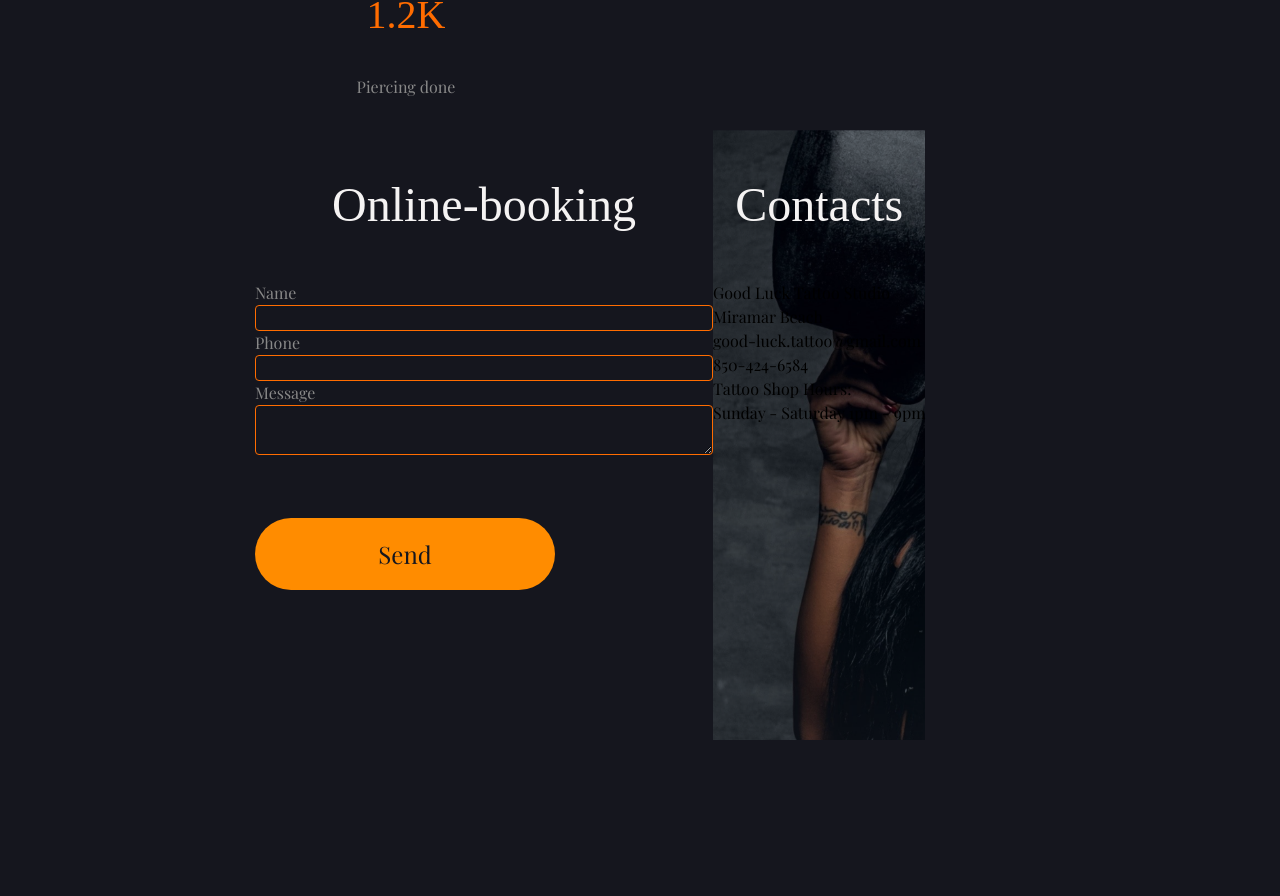
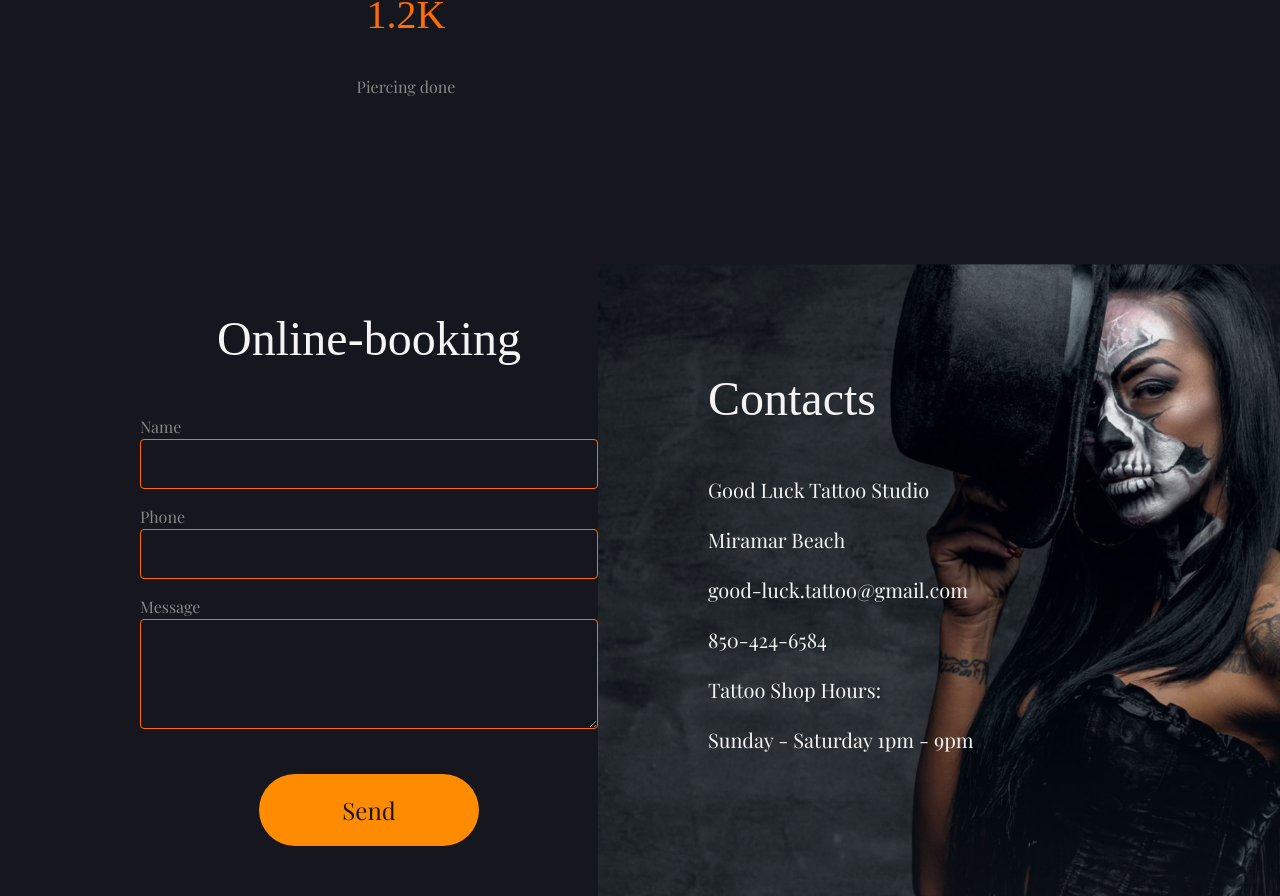
Before and after one commit to ViktorSvertoka/tattoo-studio, a Next.js app: page / in a window 1280 px wide. Shown: the part 6453-7349 px from the top of the page. Before the commit the page ends 7193 px from the top, so only its background shows below. Built offline with nearby package versions, Linux system fonts and the light colour scheme; a web font is replaced by a local one.

Commit message:
Feat(TSX) Added content for section contacts

```diff
--- a/src/sections/Contacts.tsx
+++ b/src/sections/Contacts.tsx
@@ -1,9 +1,9 @@
 const Contacts = () => {
   return (
-    <section className="">
-      <div className="container flex ">
-        <div>
-          <h2 className="text-white font-rye xs:text-[32px] sm:text-[48px] lg:text-[48px] xs:mt-[24px] sm:mt-[40px] lg:mt-[74px] xs:mb-[32px] sm:mb-[40px] lg:mb-[73px] xs:text-center sm:text-center lg:text-center">
+    <section className="mt-[134px]">
+      <div className="flex justify-between pl-[140px]">
+        <div className="">
+          <h2 className="text-white font-rye xs:text-[32px] sm:text-[48px] lg:text-[48px] xs:mt-[24px] sm:mt-[40px] lg:mt-[100px] xs:mb-[32px] sm:mb-[40px] lg:mb-[30px] xs:text-center sm:text-center lg:text-center">
             Online-booking
           </h2>
           <form action="" className="flex flex-col w-[458px]">
@@ -12,14 +12,14 @@ const Contacts = () => {
             </label>
             <input
               type="text"
-              className="text-gray rounded-[4px] border border-darkOrange bg-transparent outline-none focus:border-white"
+              className="text-gray rounded-[4px] border border-darkOrange bg-transparent outline-none focus:border-white h-[50px] mb-[16px] pl-[10px]"
             />
             <label htmlFor="" className="text-gray font-playfair text-[16px]">
               Phone
             </label>
             <input
               type="text"
-              className="text-gray rounded-[4px] border border-darkOrange bg-transparent outline-none focus:border-white"
+              className="text-gray rounded-[4px] border border-darkOrange bg-transparent outline-none focus:border-white h-[50px] mb-[16px] pl-[10px]"
             />
             <label htmlFor="" className="text-gray font-playfair text-[16px]">
               Message
@@ -27,21 +27,22 @@ const Contacts = () => {
             <textarea
               name=""
               id=""
-              className="text-gray rounded-[4px] border border-darkOrange bg-transparent outline-none focus:border-white"
+              className="text-gray rounded-[4px] border border-darkOrange bg-transparent outline-none focus:border-white h-[110px] pl-[10px]"
             ></textarea>
             <button
               type="submit"
-              className="text-black hover:text-[darkOrange] bg-[darkOrange] hover:bg-transparent border-transparent border-2 hover:border-2 border-[black] hover:border-[darkOrange] text-[24px] xs:w-[343px] sm:w-[300px] lg:w-[300px] rounded-[50px] py-4 flex items-center justify-center xs:mb-[26px] sm:mb-[150px] lg:mb-[267px] mt-[63px]"
+              className="text-black hover:text-[darkOrange] bg-[darkOrange] hover:bg-transparent border-transparent border-2 hover:border-2 border-[black] hover:border-[darkOrange] text-[24px] xs:w-[343px] sm:w-[220px] lg:w-[220px] rounded-[50px] py-4 flex items-center justify-center mt-[45px] ml-auto mr-auto"
             >
               Send
             </button>
           </form>
         </div>
-        <div className="xs:bg-contactsMobile sm:bg-contactsTablet lg:bg-contactsDesktop bg-cover bg-center">
-          <h2 className="text-white font-rye xs:text-[32px] sm:text-[48px] lg:text-[48px] xs:mt-[24px] sm:mt-[40px] lg:mt-[74px] xs:mb-[32px] sm:mb-[40px] lg:mb-[73px] xs:text-center sm:text-center lg:text-center">
+        <div className="xs:bg-contactsMobile sm:bg-contactsTablet lg:bg-contactsDesktop bg-cover bg-center w-[708px] h-[633px] pt-[100px] pl-[110px]">
+          <div>
+            <h2 className="text-white font-rye xs:text-[32px] sm:text-[48px] lg:text-[48px] mb-[40px]">
               Contacts
             </h2>
-          <ul>
+            <ul className="text-white font-playfair xs:text-[16px] sm:text-[20px] lg:text-[20px] flex flex-col gap-[20px]">
               <li>
                 <p>Good Luck Tattoo Studio</p>
               </li>
@@ -63,6 +64,7 @@ const Contacts = () => {
             </ul>
           </div>
         </div>
+      </div>
     </section>
   );
 };
```
Lines whose indentation alone changed are shown as unchanged.
